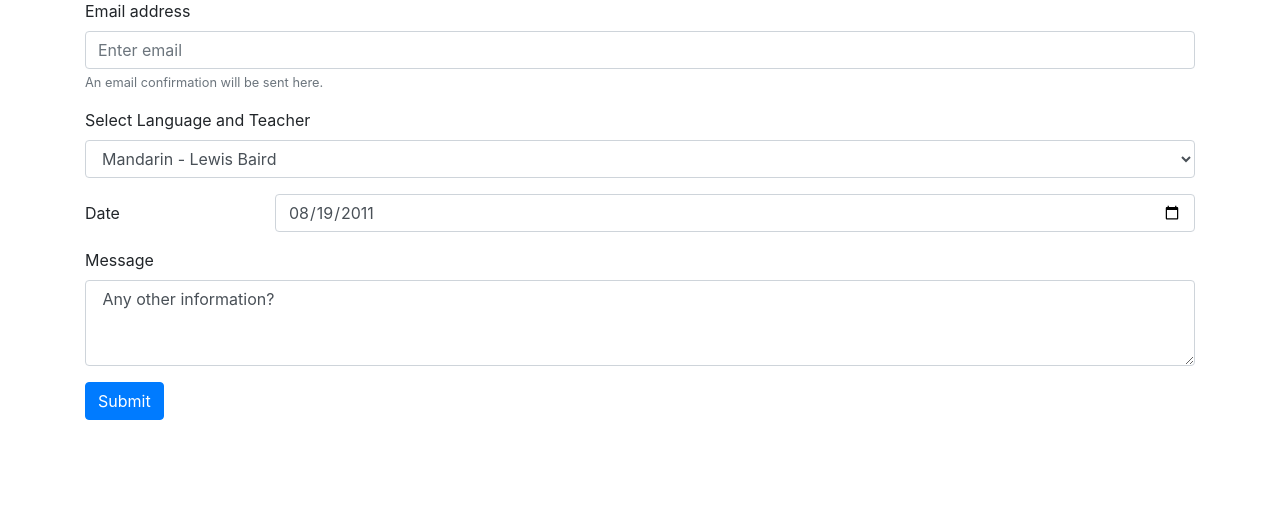
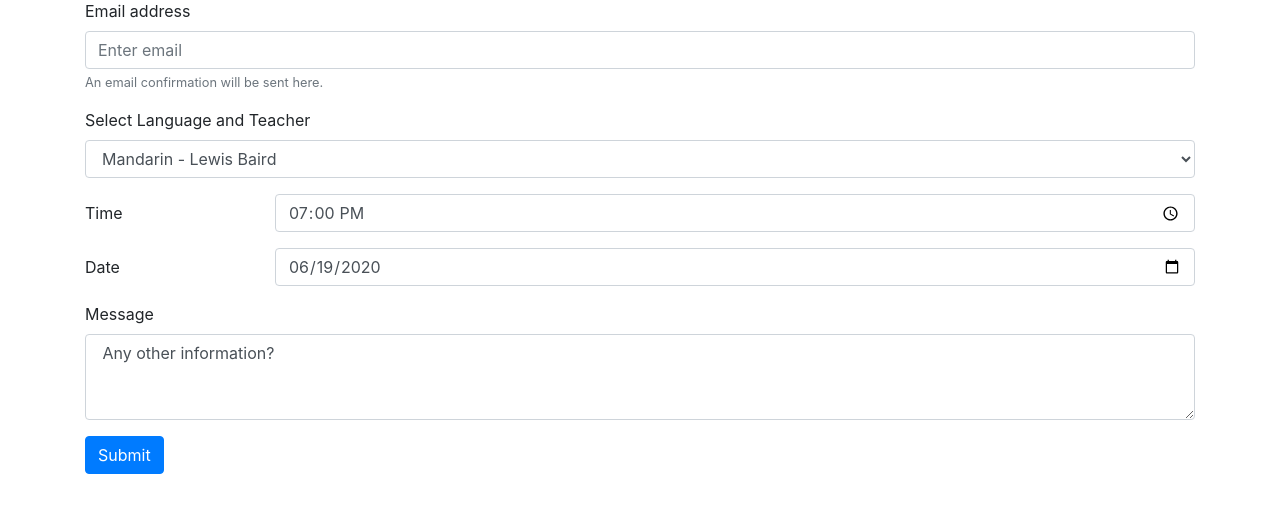
Before and after one commit to ryanjosephsulit/COMP0034_Project_Group13, a Flask app: template langbridge/templates/schedule_a_lesson.html in a window 1280 px wide. Shown: the part 175-688 px from the top of the page. Run offline with Flask 2, Linux system fonts and the light colour scheme; the template is opened without the code that fills it, so the values that code supplies are empty; some libraries are stand-ins or nearby versions.

Commit message:
Update schedule_a_lesson.html
added forms with email reply

```diff
--- a/langbridge/templates/schedule_a_lesson.html
+++ b/langbridge/templates/schedule_a_lesson.html
@@ -5,30 +5,44 @@
 {% block content %}
 
     <h1>Schedule a Lesson Page{{ name }}</h1>
-    <form>
+    <form id="contact-form" method="post" action="https://formspree.io/xzbjpayp" role="form">
       <div class="form-group">
         <label for="exampleInputEmail1">Email address</label>
-        <input type="email" class="form-control" id="exampleInputEmail1" aria-describedby="emailHelp" placeholder="Enter email">
+        <input type="email" class="form-control" name="email" id="exampleInputEmail1" aria-describedby="emailHelp" placeholder="Enter email">
         <small id="emailHelp" class="form-text text-muted">An email confirmation will be sent here.</small>
       </div>
         <div class="form-group">
             <label for="exampleFormControlSelect1">Select Language and Teacher</label>
-            <select class="form-control" id="exampleFormControlSelect1">
+            <select class="form-control" name="languageteacher" id="exampleFormControlSelect1">
               <option>Mandarin - Lewis Baird</option>
               <option>Mandarin - Aleyna Bonilla</option>
               <option>English - Elif Munro</option>
             </select>
         </div>
         <div class="form-group row">
+          <label for="example-time-input" class="col-2 col-form-label">Time</label>
+          <div class="col-10">
+            <input class="form-control" type="time" value="19:00:00" name="time" id="example-time-input">
+          </div>
+        </div>
+        <div class="form-group row">
           <label for="example-date-input" class="col-2 col-form-label">Date</label>
           <div class="col-10">
-            <input class="form-control" type="date" value="2011-08-19" id="example-date-input">
+            <input class="form-control" type="date" value="2020-06-19" name="date" id="example-date-input">
           </div>
         </div>
         <div class="form-group">
            <label for="exampleTextarea">Message</label>
-           <textarea class="form-control" id="exampleTextarea"  rows="3"> Any other information? </textarea>
+           <textarea class="form-control" name="message" id="exampleTextarea"  rows="3"> Any other information? </textarea>
         </div>
         <button type="submit" class="btn btn-primary">Submit</button>
     </form>
+
+
+        <script src="https://cdnjs.cloudflare.com/ajax/libs/jquery/3.3.1/jquery.min.js" integrity="sha256-FgpCb/KJQlLNfOu91ta32o/NMZxltwRo8QtmkMRdAu8=" crossorigin="anonymous"></script>
+        <script src="https://cdnjs.cloudflare.com/ajax/libs/popper.js/1.14.3/umd/popper.min.js" integrity="sha384-ZMP7rVo3mIykV+2+9J3UJ46jBk0WLaUAdn689aCwoqbBJiSnjAK/l8WvCWPIPm49" crossorigin="anonymous"></script>
+        <script src="https://stackpath.bootstrapcdn.com/bootstrap/4.1.3/js/bootstrap.min.js" integrity="sha384-ChfqqxuZUCnJSK3+MXmPNIyE6ZbWh2IMqE241rYiqJxyMiZ6OW/JmZQ5stwEULTy" crossorigin="anonymous"></script>
+        <script src="https://cdnjs.cloudflare.com/ajax/libs/1000hz-bootstrap-validator/0.11.9/validator.min.js" integrity="sha256-dHf/YjH1A4tewEsKUSmNnV05DDbfGN3g7NMq86xgGh8=" crossorigin="anonymous"></script>
+        <script src="contact.js"></script>
+
 {% endblock %}
```
